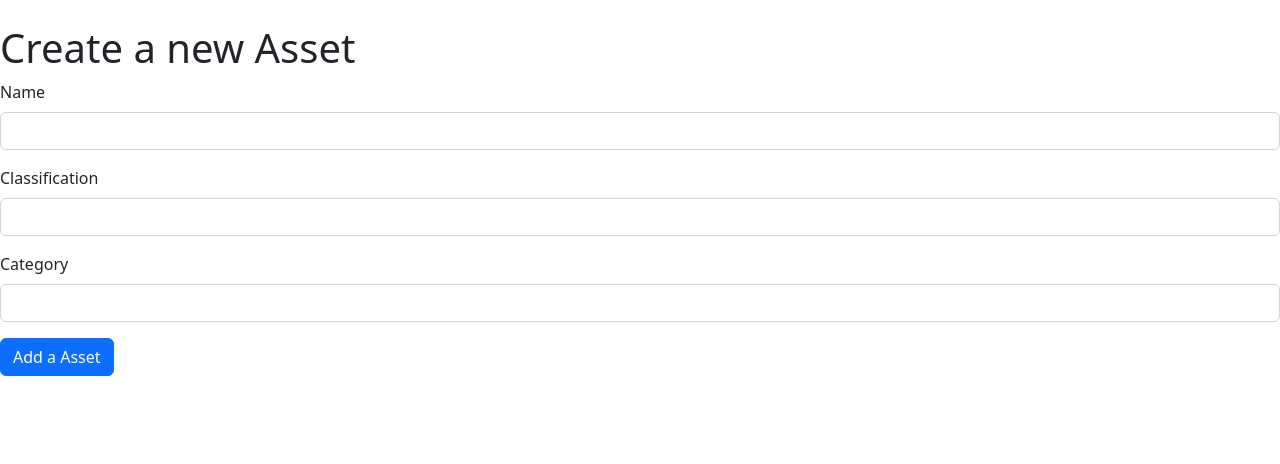
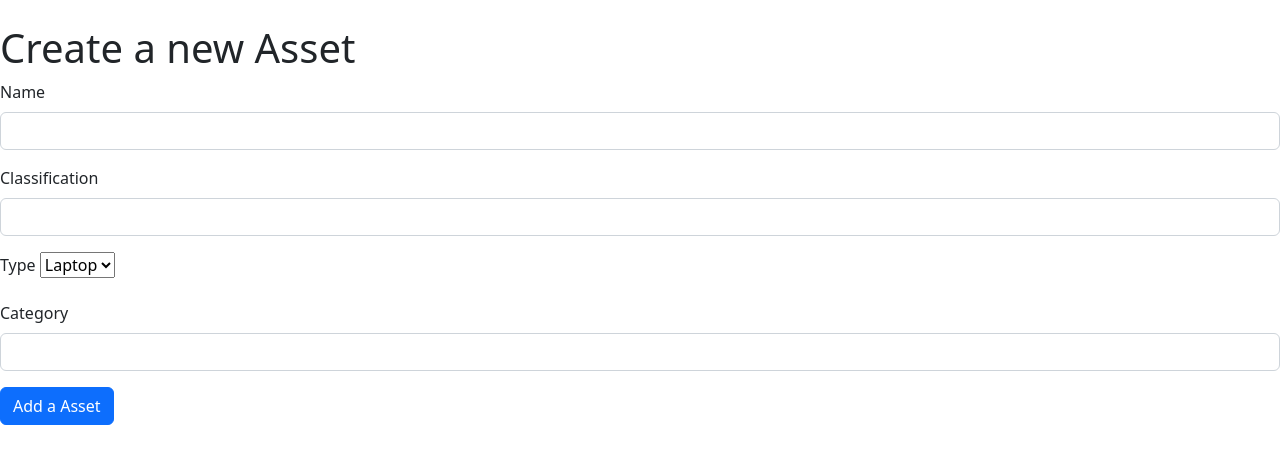
Before and after one commit to srmadhu02/Assets, a Flask app: page /newAsset in a window 1280 px wide. Shown: the part 56-520 px from the top of the page. Run offline with Flask 2, Linux system fonts and the light colour scheme; data comes from the database, SQL or seed files in the repository; both versions use the stored data as it was after the commit; some libraries are stand-ins or nearby versions.

```diff
--- a/app.py
+++ b/app.py
@@ -1,5 +1,7 @@
 from flask import Flask,render_template,request,redirect
 from flask_sqlalchemy import SQLAlchemy
+from flask_wtf import FlaskForm
+from wtforms_sqlalchemy.fields import QuerySelectField
 #import random
 
 app=Flask(__name__)
@@ -8,13 +10,17 @@ app.config['SQLALCHEMY_TRACK_MODIFICATIONS']=False
 db=SQLAlchemy(app)
 
 class Asset(db.Model):
-    Name=db.Column(db.String(length=30),nullable=False)
+    Name=db.Column(db.String(length=30))
     Asset_ID=db.Column(db.Integer(),primary_key=True)
-    Classification=db.Column(db.String(length=30),nullable=False)
-    Category=db.Column(db.String(length=12),nullable=False)
+    Classification=db.Column(db.String(length=30))
+    Type=db.Column(db.String(length=30))
+    Category=db.Column(db.String(length=30))
+
 
     def __repr__(self) ->str:
         return f'Asset {self.Name} - {self.Asset_ID}'
+
+
 
 @app.route("/home")
 @app.route("/")
@@ -28,11 +34,25 @@ def assets():
         Name=request.form['Name']
         Classification=request.form['Classification']
         Category=request.form['Category']
+        Type=request.form['Type']
+        Asset_ID=request.form.get('Asset_ID')
 
-        asset=Asset(Name=Name,Classification=Classification,Category=Category)
+        '''if Category is not None :
+            workout = Asset(Category=Category)
+            db.session.add(workout)
+            db.session.commit()
+            # you can redirect to home page on successful commit. or anywhere else
+            return redirect(url_for('assets'))
+        else:
+            error="Error, your log is incomplete! Please check and submit it again!"'''
+
+
+
+        asset=Asset(Name=Name,Asset_ID=Asset_ID,Classification=Classification,Category=Category,Type=Type)
         db.session.add(asset)
         db.session.commit()
     assets=Asset.query.all()
+
     return render_template("assets.html",assets=assets)
 
 @app.route("/newAsset", methods=['GET','POST'])
@@ -42,14 +62,17 @@ def new_asset():
         Name=request.form['Name']
         Classification=request.form['Classification']
         Category=request.form['Category']
+        Type=request.form['Type']
 
-        asset=Asset(Name=Name,Classification=Classification,Category=Category)
+        asset=Asset(Name=Name,Classification=Classification,Category=Category,Type=Type)
         db.session.add(asset)
         db.session.commit()
 
 
+    Types = ['Laptop', 'Mobile', 'Others']
     allAssets=Asset.query.all()
-    return render_template("add_asset.html",assets=assets)
+
+    return render_template("add_asset.html",assets=assets,Types=Types)
 
 @app.route("/update/<int:Asset_ID>",methods=['GET','POST'])
 def update(Asset_ID):
@@ -58,16 +81,18 @@ def update(Asset_ID):
         Name=request.form['Name']
         Classification=request.form['Classification']
         Category=request.form['Category']
+        Type=request.form['Type']
 
         asset.Name=Name
         asset.Classification=Classification
         asset.Category=Category
+        asset.Type=Type
         db.session.add(asset)
         db.session.commit()
         return redirect("/assets")
-
+    Types = ['Laptop', 'Mobile', 'Others']
     asset=Asset.query.filter_by(Asset_ID=Asset_ID).first()
-    return render_template('update.html',asset=asset)
+    return render_template('update.html',asset=asset,Types=Types)
 
 @app.route("/delete/<int:Asset_ID>")
 def delete(Asset_ID):
--- a/templates/add_asset.html
+++ b/templates/add_asset.html
@@ -6,6 +6,7 @@
     <meta name="viewport" content="width=device-width, initial-scale=1.0">
     <title>New Asset</title>
     <link href="https://cdn.jsdelivr.net/npm/bootstrap@5.2.0/dist/css/bootstrap.min.css" rel="stylesheet" integrity="sha384-gH2yIJqKdNHPEq0n4Mqa/HGKIhSkIHeL5AyhkYV8i59U5AR6csBvApHHNl/vI1Bx" crossorigin="anonymous">
+    <link rel="stylesheet" href="https://cdnjs.cloudflare.com/ajax/libs/bootstrap-select/1.12.2/css/bootstrap-select.min.css" />
 </head>
 <body>
     <nav class="navbar navbar-expand-lg bg-light">
@@ -34,6 +35,7 @@
 <div class="form">
 
     <form action="/assets" method="POST">
+
         <div class="mb-3">
           <label for="Name" class="form-label">Name</label>
           <input type="text" class="form-control" name="Name" id="Name" aria-describedby="emailHelp" >
@@ -48,13 +50,28 @@
         </div>
 
         <div class="mb-3">
+            <label for="Type" class="form-label">Type</label>
+           <!--<select class="form-select" aria-label="Default select example">
+              <option selected>Open this select menu</option>
+              <option value="1">Laptop</option>
+              <option value="2">Mobile</option>
+              <option value="3">Others</option>
+            </select>-->
+            <select name="Type">
+              {% for Type in Types %}
+                  <option value="{{ Type }}">{{ Type }}</option>
+              {% endfor %}
+          </select></div>
+          <div class="mb-3">
             <label for="Category" class="form-label">Category</label>
-            <input type="text" class="form-control" id="Category" name="Category" aria-describedby="emailHelp" >
+          <input type="text" class="form-control" id="Category" name="Category" aria-describedby="emailHelp" >
         </div>
 
         <button type="submit" class="btn btn-primary">Add a Asset</button>
       </form>
     </div>
+ <script src="https://cdnjs.cloudflare.com/ajax/libs/jquery/3.3.1/jquery.js"></script>
+ <script src="https://maxcdn.bootstrapcdn.com/bootstrap/3.4.1/js/bootstrap.min.js"></script>
 <script src="https://cdn.jsdelivr.net/npm/@popperjs/core@2.11.5/dist/umd/popper.min.js" integrity="sha384-Xe+8cL9oJa6tN/veChSP7q+mnSPaj5Bcu9mPX5F5xIGE0DVittaqT5lorf0EI7Vk" crossorigin="anonymous"></script>
 <script src="https://cdn.jsdelivr.net/npm/bootstrap@5.2.0/dist/js/bootstrap.min.js" integrity="sha384-ODmDIVzN+pFdexxHEHFBQH3/9/vQ9uori45z4JjnFsRydbmQbmL5t1tQ0culUzyK" crossorigin="anonymous"></script>
 </body>
```
Also changed, not shown: templates/assets.html (+6 -3 lines), templates/update.html (+7 -0 lines), asset.db.
